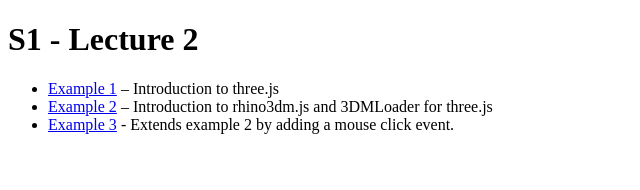
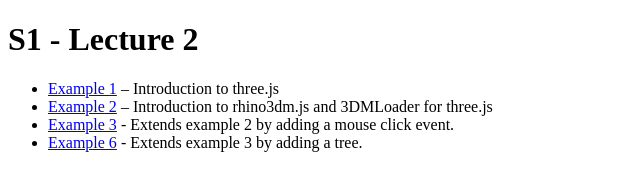
Before and after one commit to iaac-macad/assignment-02-albertocarronovo, a plain HTML site: page index.html in a window 1280 px wide. Shown: the whole page, without its empty margins (0-640 px from the left). Drawn offline with Linux system fonts and the light colour scheme.

Commit message:
Ya creo que furrula

```diff
--- a/index.html
+++ b/index.html
@@ -10,6 +10,7 @@
             <li><a href="./example1/">Example 1</a> – Introduction to three.js</li>
             <li><a href="./example2/">Example 2</a> – Introduction to rhino3dm.js and 3DMLoader for three.js</li>
             <li><a href="./example3/">Example 3</a> - Extends example 2 by adding a mouse click event.</li>
+            <li><a href="./example6/">Example 6</a> - Extends example 3 by adding a tree.</li>
         </ul>
     </body>
 </html>
```
